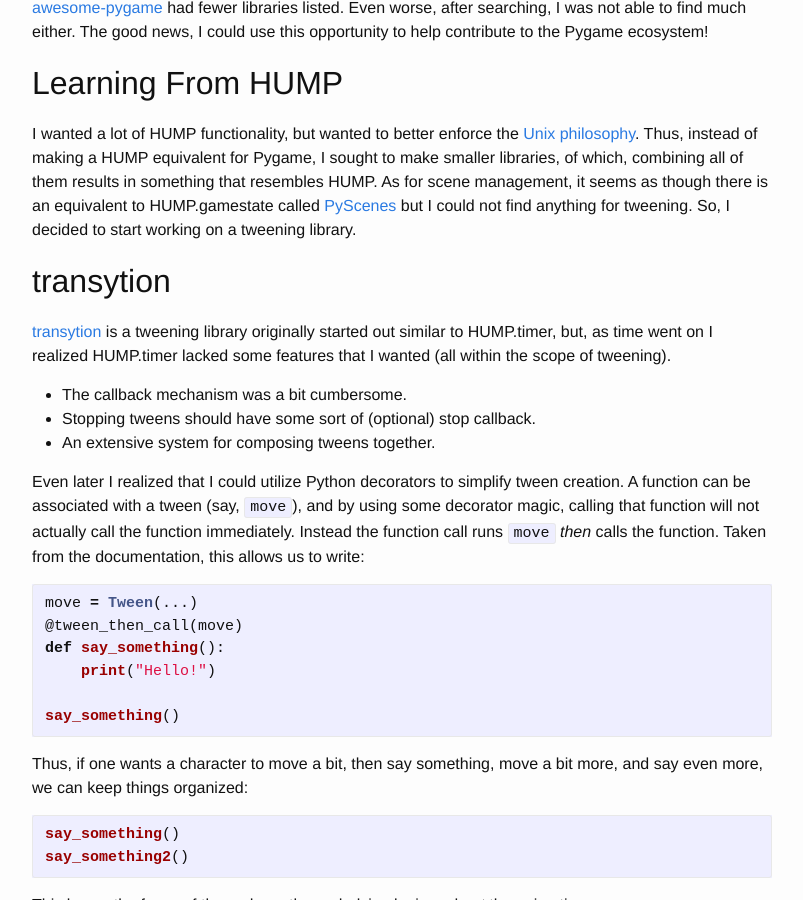
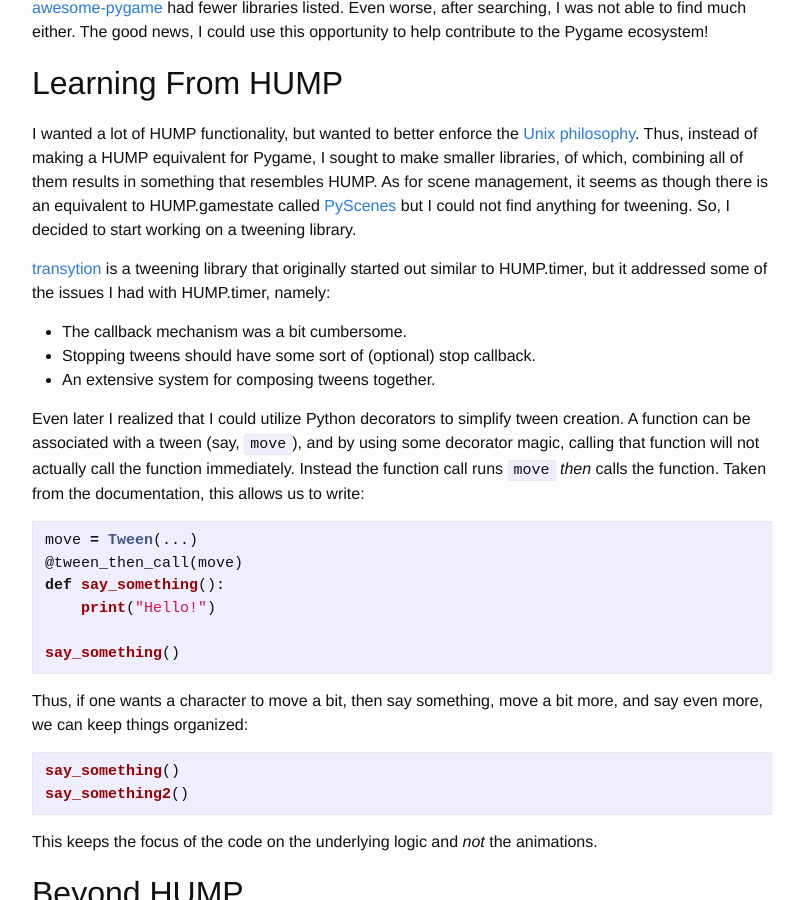
Before and after one commit to thyrgle/thyrgle.github.io, a Jekyll site: the page built from _posts/2026-05-11-modular-game-components.md, in a window 1280 px wide and 900 px high, scrolled down 1566 px. Shown: the whole window, without its empty margins (238-1041 px from the left). Built offline with Jekyll 4.4.1, drawn with Linux system fonts in a browser that asks for light colours.

Commit message:
Even further revision to init blog post

```diff
--- a/_posts/2026-05-11-modular-game-components.md
+++ b/_posts/2026-05-11-modular-game-components.md
@@ -63,10 +63,7 @@ Learning From HUMP
 
 I wanted a lot of HUMP functionality, but wanted to better enforce the [Unix philosophy](https://en.wikipedia.org/wiki/Unix_philosophy). Thus, instead of making a HUMP equivalent for Pygame, I sought to make smaller libraries, of which, combining all of them results in something that resembles HUMP. As for scene management, it seems as though there is an equivalent to HUMP.gamestate called [PyScenes](https://github.com/treygilliland/PyScenes) but I could not find anything for tweening. So, I decided to start working on a tweening library.
 
-transytion
-----------
-
-[transytion](https://github.com/thyrgle/transytion) is a tweening library originally started out similar to HUMP.timer, but, as time went on I realized HUMP.timer lacked some features that I wanted (all within the scope of tweening).
+[transytion](https://github.com/thyrgle/transytion) is a tweening library that originally started out similar to HUMP.timer, but it addressed some of the issues I had with HUMP.timer, namely:
 
 - The callback mechanism was a bit cumbersome.
 - Stopping tweens should have some sort of (optional) stop callback.
```
